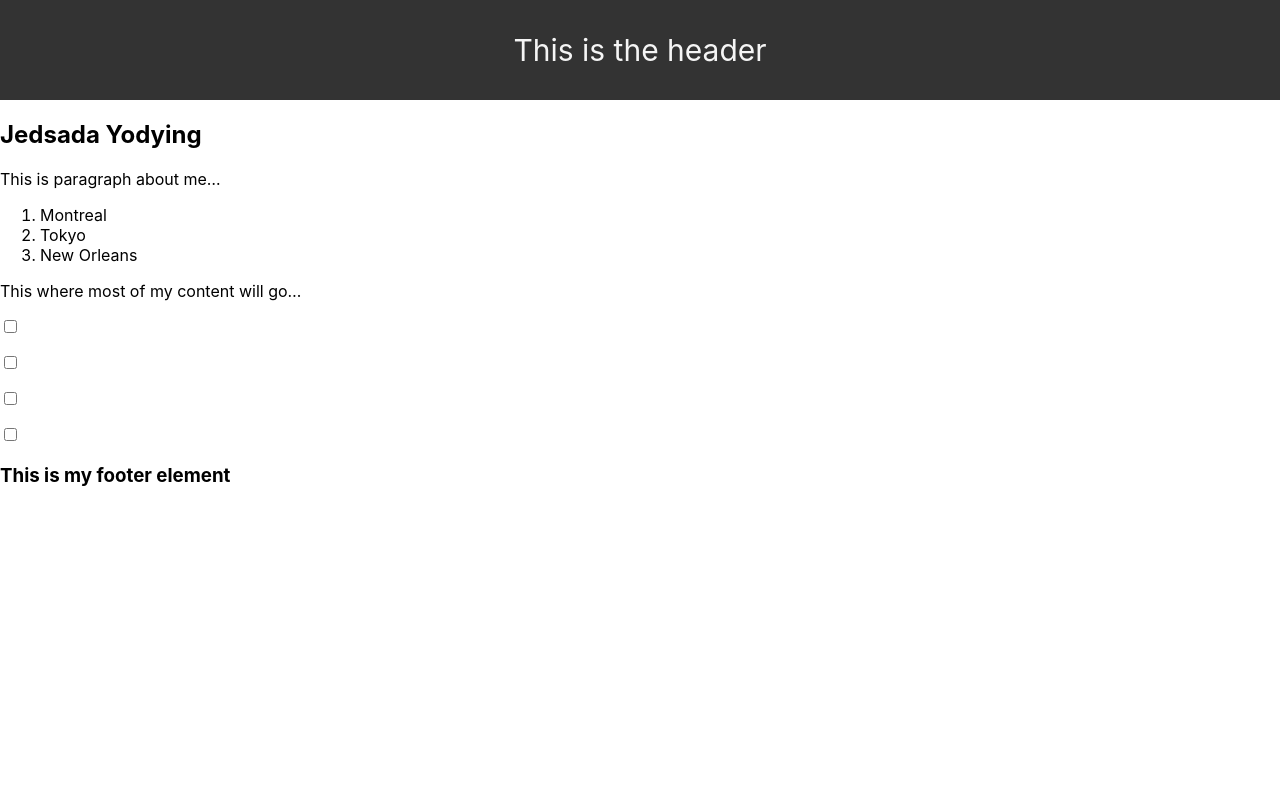
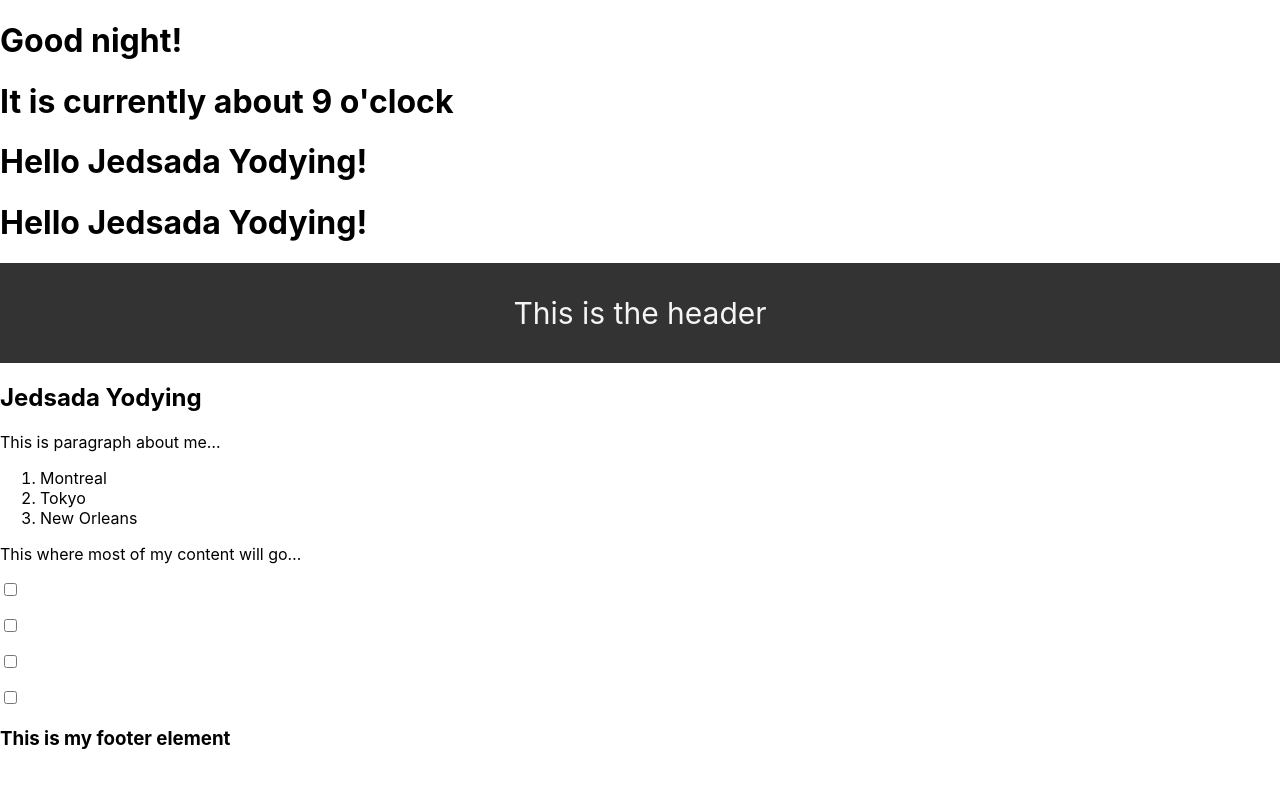
Before and after one commit to jyodying/my-react-app, a React (Create React App) app: page / in a window 1280 px wide. Shown: the top 788 px of the page. Built offline with nearby package versions, Linux system fonts and the light colour scheme.

Commit message:
JSX to JavaScript and Back

```diff
--- a/src/App.js
+++ b/src/App.js
@@ -34,8 +34,27 @@
 //export default Appx;
 
 function App() {
+  const firstName = "Jedsada";
+  const lastName = "Yodying";
+  const date = new Date();
+  const hours = date.getHours();
+  let timeOfDay;
+
+  if (hours < 12) {
+    timeOfDay = "morning"
+  } else if (hours >= 12 && hours < 17) {
+    timeOfDay = "afternoon"
+  } else {
+    timeOfDay = "night"
+  }
+
+
   return (
     <div>
+      <h1>Good {timeOfDay}!</h1>
+      <h1>It is currently about {date.getHours() % 12} o'clock</h1>
+      <h1>Hello {firstName + " " + lastName}!</h1>
+      <h1>Hello {`${firstName} ${lastName}`}!</h1>
       <Header />
       <Navbar />
       <MainContent />
--- a/src/Header.js
+++ b/src/Header.js
@@ -4,7 +4,7 @@
     return (
         <header className="navbar">
             This is the header
-</header>
+        </header>
     )
 
 }
```
